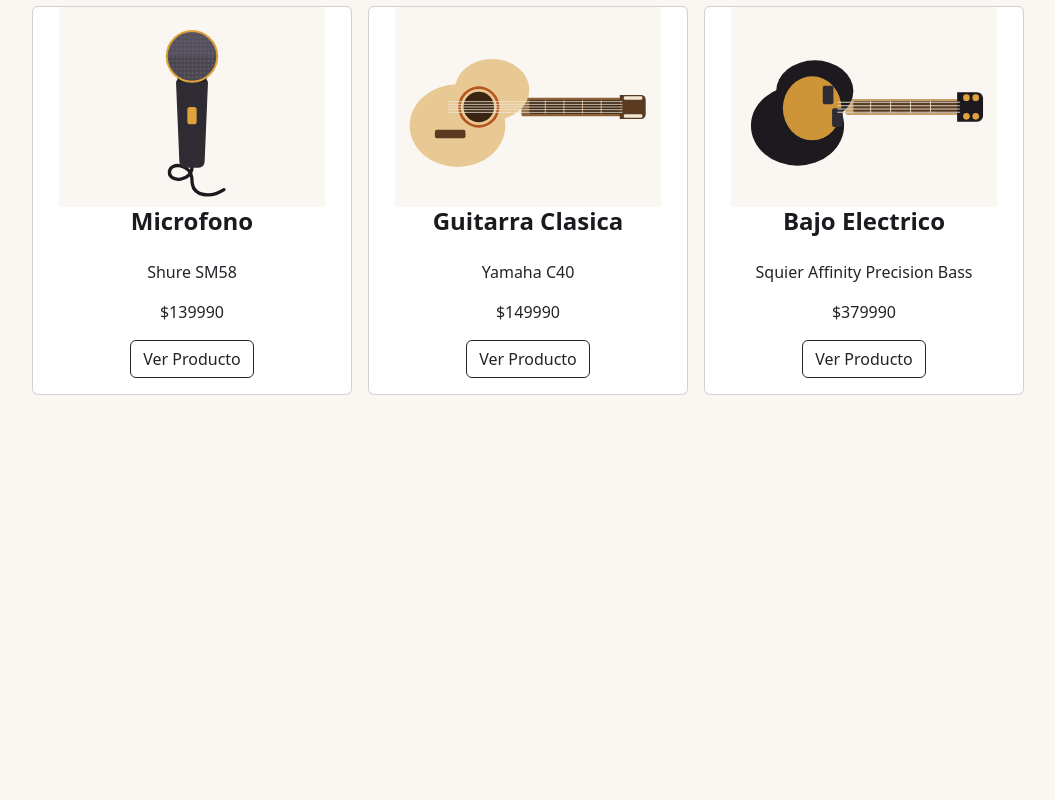
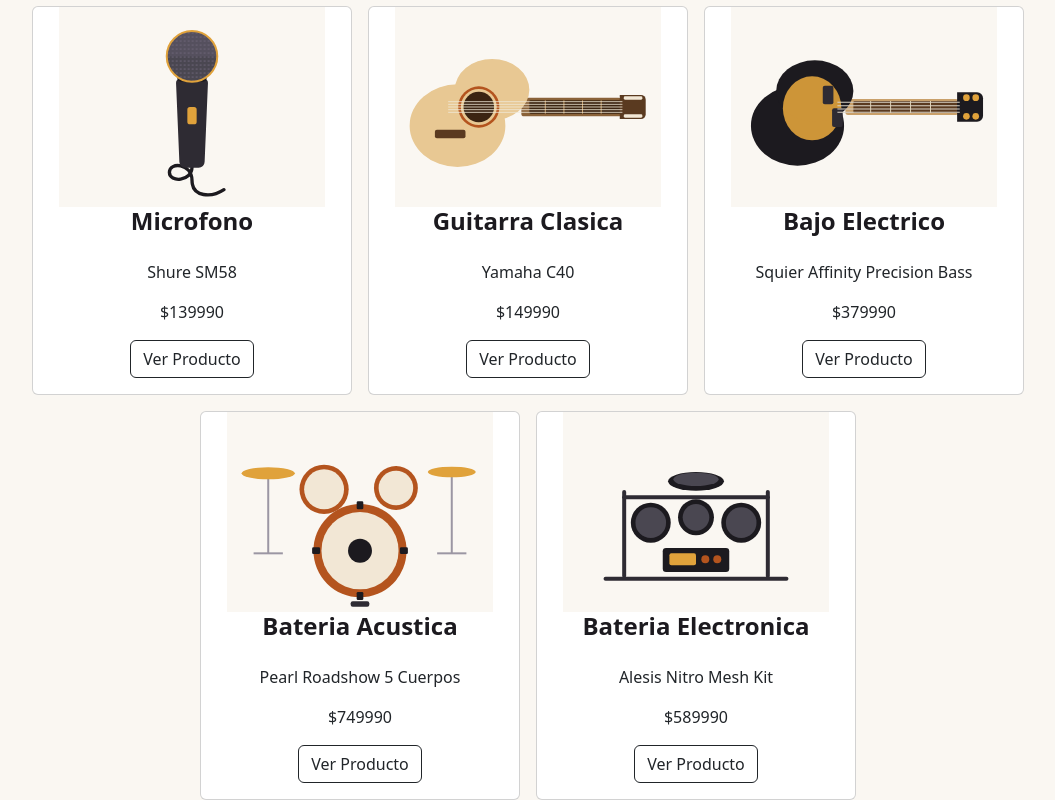
Before and after one commit to SYST3M644/SONIDO_VIVO_PROJECTO, a React (Vite) app: page /productos in a window 1280 px wide. Shown: the part 578-1378 px from the top of the page, without its empty margins (112-1167 px from the left). Before the commit the page ends 973 px from the top, so only its background shows below. Built offline with nearby package versions, Linux system fonts and the light colour scheme.

Commit message:
Agregar las baterias acustica y electronica

```diff
--- a/src/paginas/DetalleProducto.tsx
+++ b/src/paginas/DetalleProducto.tsx
@@ -43,6 +43,20 @@ const listaProductos = [
         descripcion: "Squier Affinity Precision Bass",
         precio: 379990,
         imagen: "/img/bajo-electrico.svg"
+    },
+    {
+        id: 7,
+        titulo: "Bateria Acustica",
+        descripcion: "Pearl Roadshow 5 Cuerpos",
+        precio: 749990,
+        imagen: "/img/bateria-acustica.svg"
+    },
+    {
+        id: 8,
+        titulo: "Bateria Electronica",
+        descripcion: "Alesis Nitro Mesh Kit",
+        precio: 589990,
+        imagen: "/img/bateria-electronica.svg"
     }
 ];
 
--- a/src/paginas/Producto.tsx
+++ b/src/paginas/Producto.tsx
@@ -54,6 +54,22 @@ function Productos(){
                     precio= {379990}
                     imagen= "/img/bajo-electrico.svg"
                     />
+
+                    <CardProductos
+                    id={7}
+                    titulo="Bateria Acustica"
+                    descripcion= "Pearl Roadshow 5 Cuerpos"
+                    precio= {749990}
+                    imagen= "/img/bateria-acustica.svg"
+                    />
+
+                    <CardProductos
+                    id={8}
+                    titulo="Bateria Electronica"
+                    descripcion= "Alesis Nitro Mesh Kit"
+                    precio= {589990}
+                    imagen= "/img/bateria-electronica.svg"
+                    />
             </div>
         </div>
     );
```
